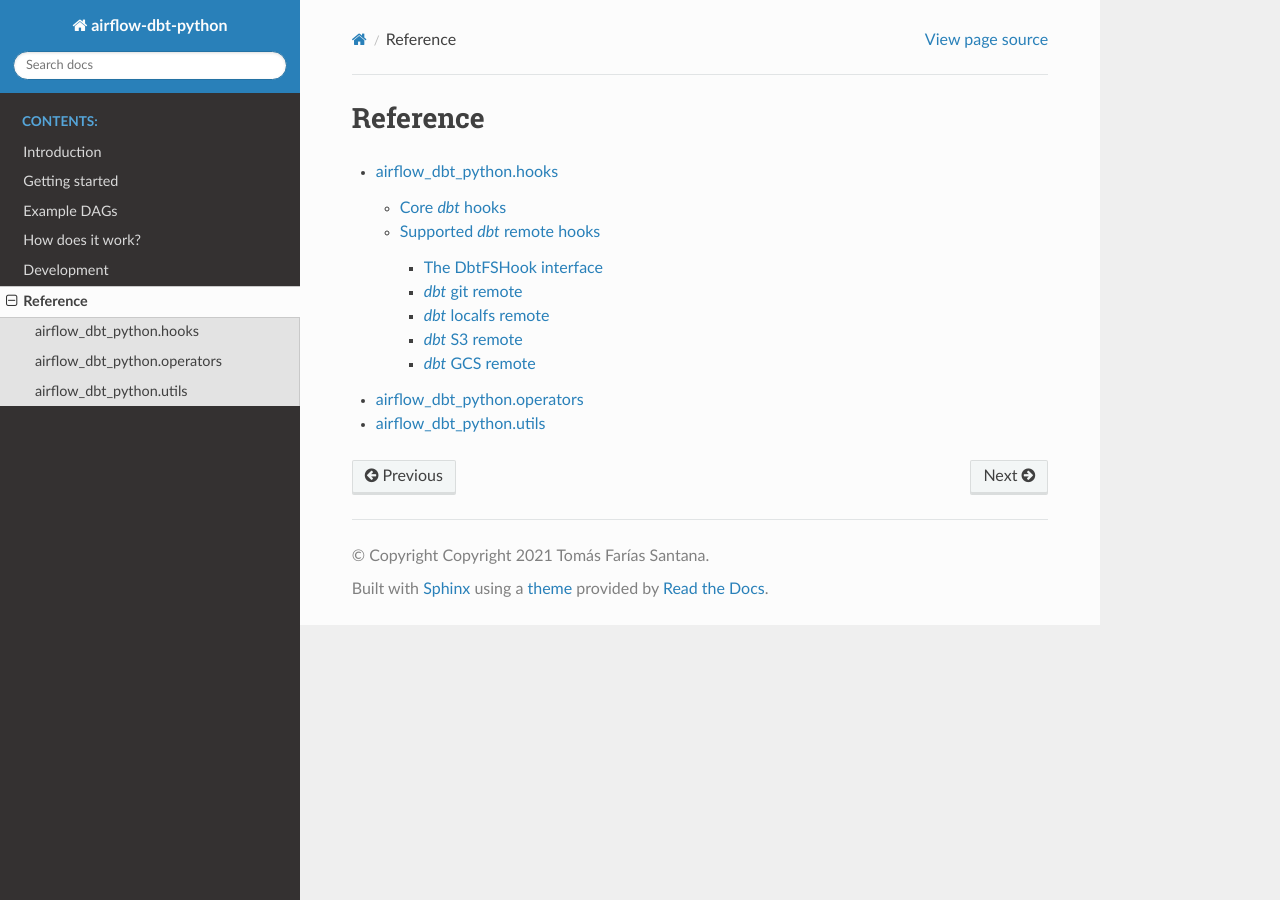
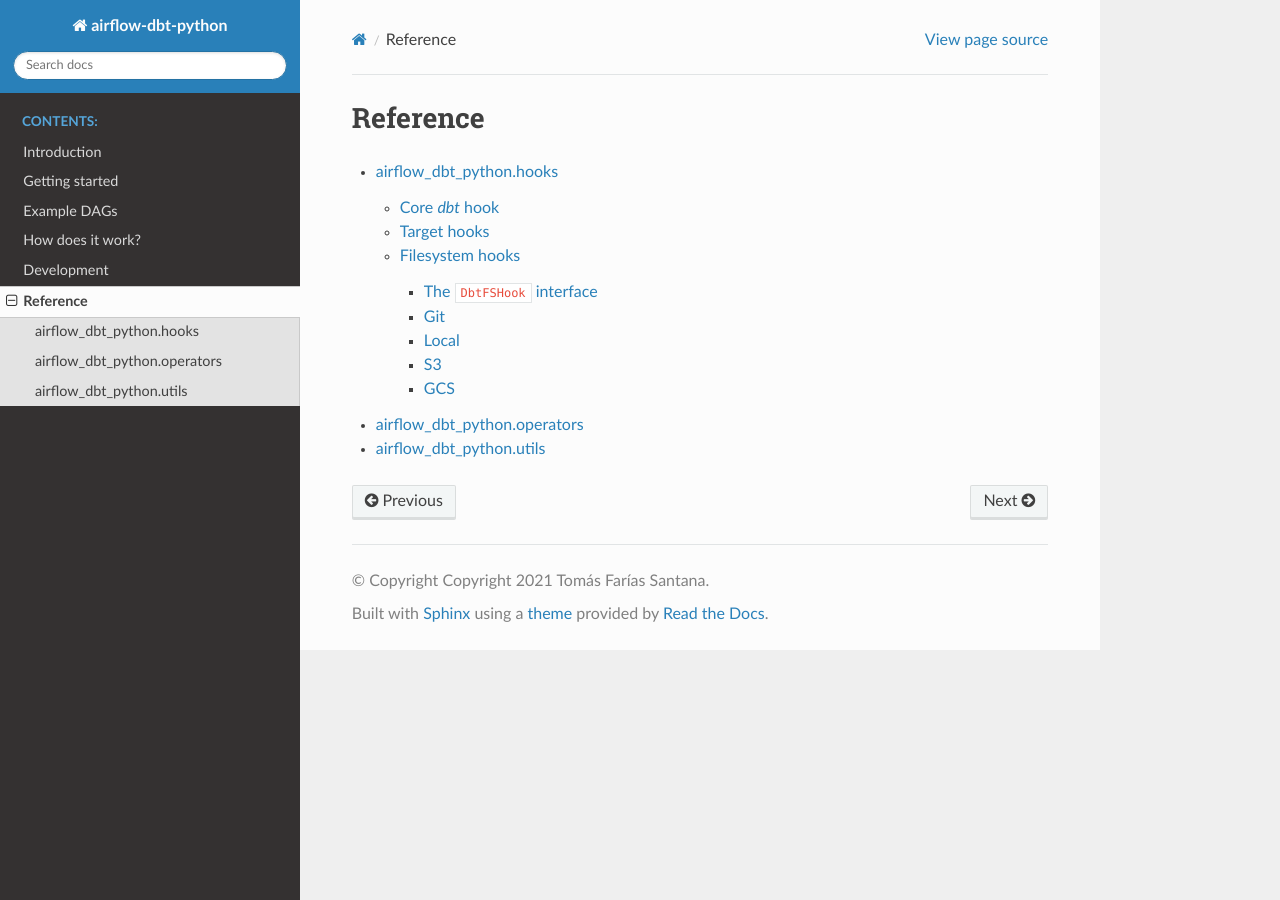
Before and after one commit to blackhole2100/Airflow-operators-hooks-and-utilities-, a Sphinx documentation site: the page built from docs/reference.rst, in a window 1280 px wide. Built offline with Sphinx 7.4.7 and the Read the Docs theme 3.1.0, drawn with Linux system fonts in a browser that asks for light colours; a style sheet for code colours, icons or effects is not loaded.

Commit message:
chore(docs): Clean up documentation and build script
Our docs have been available in readthedocs.io for a while now, yet we
still have a github workflow pushing docs to a github page. We do care
about docs building properly, but can do without the github page
deployment.

Moreover, the documentation needed some updating in a few sections.

```diff
--- a/docs/getting_started.rst
+++ b/docs/getting_started.rst
@@ -228,7 +228,7 @@
 
 For these deployments we must rely on a *dbt* remote to download and, eventually, upload all required *dbt* files. The remote *dbt* URL may be used in place of a local ``project_dir`` or ``profiles_dir`` to have *airflow-dbt-python* download the *dbt* files in the remote into a temporary directory for execution.
 
-Interactions with storages are supported by subclasses of ``DbtFSHook``. Read the documentation :ref:`dbt_remote_hooks` to learn more about these hooks.
+Interactions with storages are supported by subclasses of ``DbtFSHook``. Read the documentation :ref:`dbt_fs_hooks` to learn more about these hooks.
 
 As an example, let's upload our *dbt* project to an AWS S3 bucket. The files may end up structured in the bucket as:
 
--- a/docs/reference/hooks.rst
+++ b/docs/reference/hooks.rst
@@ -1,41 +1,49 @@
 airflow_dbt_python.hooks
 ========================
 
-Core *dbt* hooks
-----------------
+Core *dbt* hook
+---------------
 
 .. automodule:: airflow_dbt_python.hooks.dbt
    :members:
+   :no-index:
 
-Supported *dbt* remote hooks
-----------------------------
+Target hooks
+------------
 
-The DbtFSHook interface
+.. automodule:: airflow_dbt_python.hooks.target
+   :members:
+   :no-index:
+
+Filesystem hooks
+----------------
+
+The ``DbtFSHook`` interface
 ^^^^^^^^^^^^^^^^^^^^^^^^^^^
 
-.. automodule:: airflow_dbt_python.hooks.remote
+.. automodule:: airflow_dbt_python.hooks.fs.__init__
    :members:
 
-*dbt* git remote
-^^^^^^^^^^^^^^^^
+Git
+^^^
 
-.. automodule:: airflow_dbt_python.hooks.remote.git
+.. automodule:: airflow_dbt_python.hooks.fs.git
    :members:
 
-*dbt* localfs remote
-^^^^^^^^^^^^^^^^^^^^
+Local
+^^^^^
 
-.. automodule:: airflow_dbt_python.hooks.remote.localfs
+.. automodule:: airflow_dbt_python.hooks.fs.local
    :members:
 
-*dbt* S3 remote
-^^^^^^^^^^^^^^^^
+S3
+^^^
 
-.. automodule:: airflow_dbt_python.hooks.remote.s3
+.. automodule:: airflow_dbt_python.hooks.fs.s3
    :members:
 
-*dbt* GCS remote
-^^^^^^^^^^^^^^^^
+GCS
+^^^
 
-.. automodule:: airflow_dbt_python.hooks.remote.gcs
+.. automodule:: airflow_dbt_python.hooks.fs.gcs
    :members:
```
Also changed, not shown: 5 other files.
